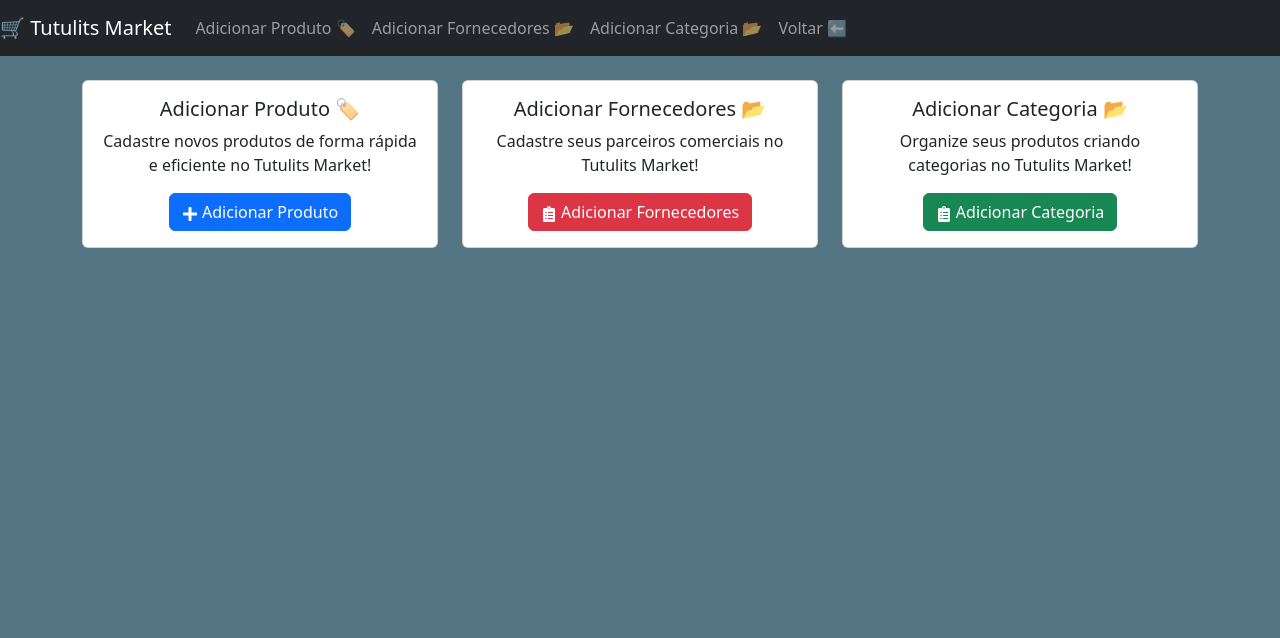
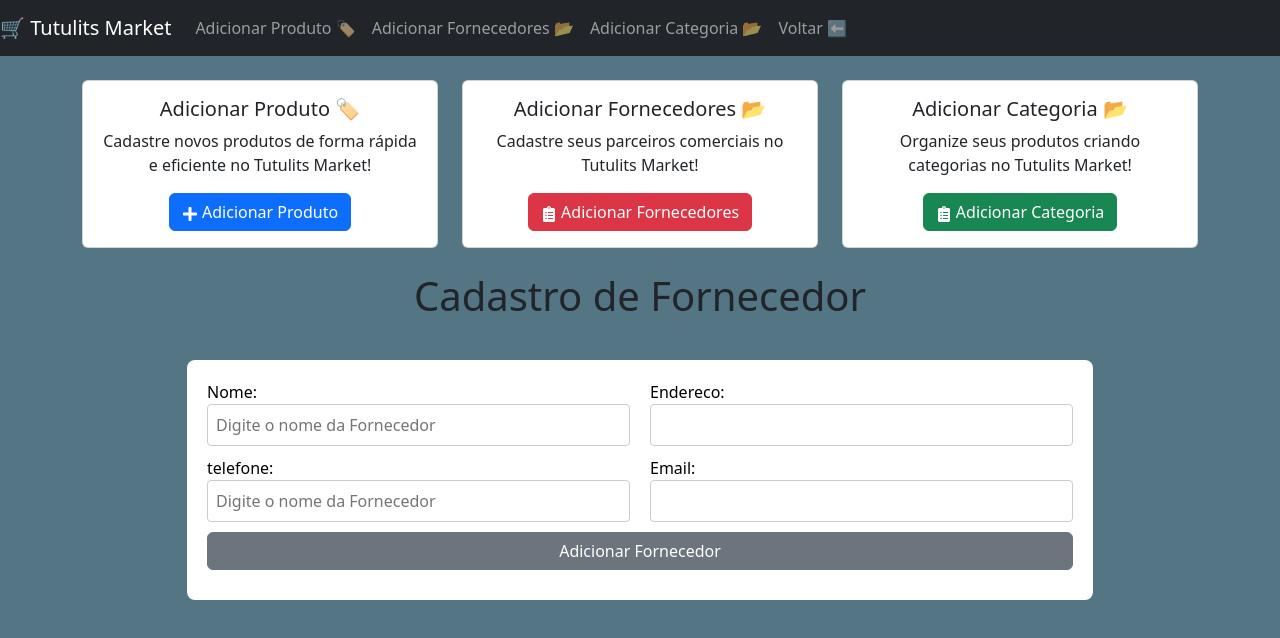
Before and after one commit to tutulits/WebN1-CadastroProdutos, a React (Create React App) app: page /fornecedor in a window 1280 px wide. Shown: the top 638 px of the page. Built offline with nearby package versions, Linux system fonts and the light colour scheme.

Commit message:
adicionando

```diff
--- /dev/null
+++ b/src/AdicionarFornecedor.js
@@ -0,0 +1,73 @@
+import React, { useState } from 'react';
+import axios from 'axios';
+import { Container, Row, Col } from 'react-bootstrap';
+import Button from 'react-bootstrap/Button';
+import { Link } from 'react-router-dom';
+
+
+function AdicionarFornecedor() {
+  const [nome, setNome] = useState("");
+  const [endereco, setEndereco] = useState('');
+  const [telefone, setTelefone] = useState('');
+  const [email, setEmail] = useState('');
+
+  const Cadastrar = (evento) => {
+    evento.preventDefault();
+    const novoFornecedor = { nome, endereco, telefone, email };
+
+    axios.post('http://localhost:3001/fornecedor', novoFornecedor)
+      .then(() => {
+        alert('Fornecedor adicionado com sucesso!');
+      })
+      .catch((erro) => {
+        console.error('Erro de rede:', erro);
+        alert('Erro ao adicionar Fornecedor: ' + erro.message);
+      });
+  };
+
+  return (
+    <Container>
+      <h1 className="centro mt-3" style={{ marginBottom: '40px' }}>Cadastro de Fornecedor</h1>
+      <Row>
+        <Col sm={1}></Col>
+        <Col sm={10}>
+          <div className="produto-container">
+            <form onSubmit={Cadastrar}>
+              <div style={{ display: 'flex', flexDirection: 'column', gap: '10px' }}>
+                <div style={{ display: 'flex', gap: '20px' }}>
+                  <label style={{ flex: 1 }}>
+                    <div style={{ color: 'black' }}>Nome:</div>
+                    <input type="text" value={nome} onChange={(e) => setNome(e.target.value)} placeholder='Digite o nome da Fornecedor' className="form-input" required />
+                  </label>
+
+                  <label style={{ flex: 1 }}>
+                    <div style={{ color: 'black' }}>Endereco:</div>
+                    <input type="text" value={endereco} onChange={(e) => setEndereco(e.target.value)} className="form-input" required />
+                  </label>
+                </div>
+
+
+                <div style={{ display: 'flex', gap: '20px' }}>
+                  <label style={{ flex: 1 }}>
+                    <div style={{ color: 'black' }}>telefone:</div>
+                    <input type="text" value={telefone} onChange={(e) => setTelefone(e.target.value)} placeholder='Digite o nome da Fornecedor' className="form-input" required />
+                  </label>
+
+                  <label style={{ flex: 1 }}>
+                    <div style={{ color: 'black' }}>Email:</div>
+                    <input type="text" value={email} onChange={(e) => setEmail(e.target.value)} className="form-input" required />
+                  </label>
+                </div>
+
+                <Button type="submit" variant="secondary" style={{ flex: 1 }}>Adicionar Fornecedor</Button>
+                <Link to="/adicionar" style={{ flex: 1 }}></Link>
+              </div>
+            </form>
+          </div>
+        </Col>
+      </Row>
+    </Container>
+  );
+}
+
+export default AdicionarFornecedor;
--- a/src/AdicionarProduto.css
+++ b/src/AdicionarProduto.css
@@ -5,6 +5,7 @@
     color: white;
     padding: 20px;
     border-radius: 8px;
+
   }
 
   .form-input {
--- a/src/App.css
+++ b/src/App.css
@@ -2,6 +2,7 @@
 body, .app-container {
   background-color: #537584 !important;
   height: 100%; /* Garante que a altura da página seja preenchida */
+  padding-bottom: 50px;
 }
 
 /* Define que a altura do conteúdo também ocupe toda a área visível */
@@ -10,3 +11,7 @@ html, body {
   margin: 0;
   padding: 0;
 }
+
+.centro{
+  text-align: center;
+}
--- a/src/App.js
+++ b/src/App.js
@@ -2,6 +2,7 @@ import React from 'react';
 import { BrowserRouter as Router, Routes, Route, Link } from 'react-router-dom';
 import AdicionarProduto from './AdicionarProduto';
 import AdicionarCategoria from './AdicionarCategoria';
+import AdicionarFornecedor from './AdicionarFornecedor';
 import { Container, Navbar, Nav, Button, Row, Col, Card } from 'react-bootstrap';
 import { FaPlus, FaClipboardList } from 'react-icons/fa';  // Importando ícones para botões
 import './App.css';  // Importando o CSS com a cor de fundo
@@ -48,7 +49,7 @@ function App() {
                   <Card.Text>
                     Cadastre seus parceiros comerciais no Tutulits Market!
                   </Card.Text>
-                  <Link to="">
+                  <Link to="/fornecedor">
                     <Button variant="danger">
                       <FaClipboardList /> Adicionar Fornecedores
                     </Button>
@@ -79,6 +80,7 @@ function App() {
             <Route path="/" />
             <Route path="/adicionar" element={<AdicionarProduto />} />
             <Route path="/categoria" element={<AdicionarCategoria />} />
+            <Route path='/fornecedor' element={<AdicionarFornecedor/>} />
           </Routes>
         </Container>
       </div>
```
Also changed, not shown: src/server.js (+14 -0 lines).
